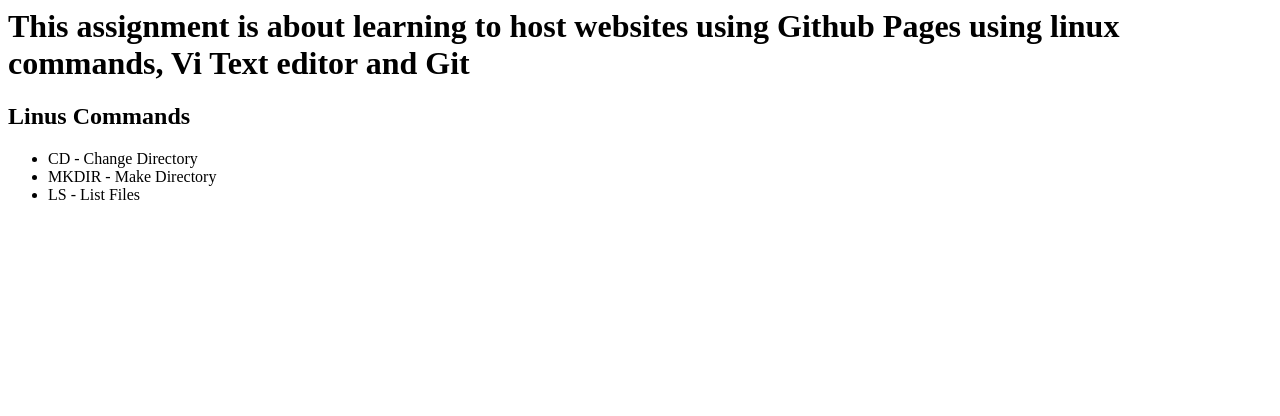
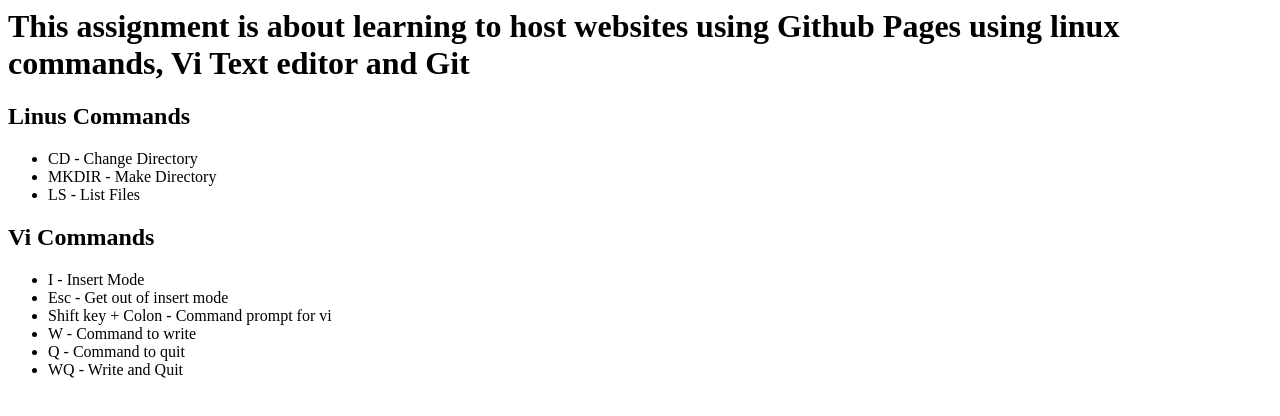
Before and after one commit to Dk45njit/website, a plain HTML site: page index.html in a window 1280 px wide. Drawn offline with Linux system fonts and the light colour scheme.

Commit message:
added Vi commands in index file

```diff
--- a/index.html
+++ b/index.html
@@ -11,5 +11,15 @@
 			<li>LS - List Files</li>
 		   </ul>
 		</p>
+		   <h2> Vi Commands</h2>
+			<p><ul>
+				<li>I - Insert Mode</li>
+				<li>Esc - Get out of insert mode</li>
+				<li>Shift key + Colon - Command prompt for vi</li>
+				<li>W - Command to write</li>
+				<li>Q - Command to quit</li>
+				<li>WQ - Write and Quit</li>
+			   </ul>
+			</p>
 	</body>
 </html>
```
